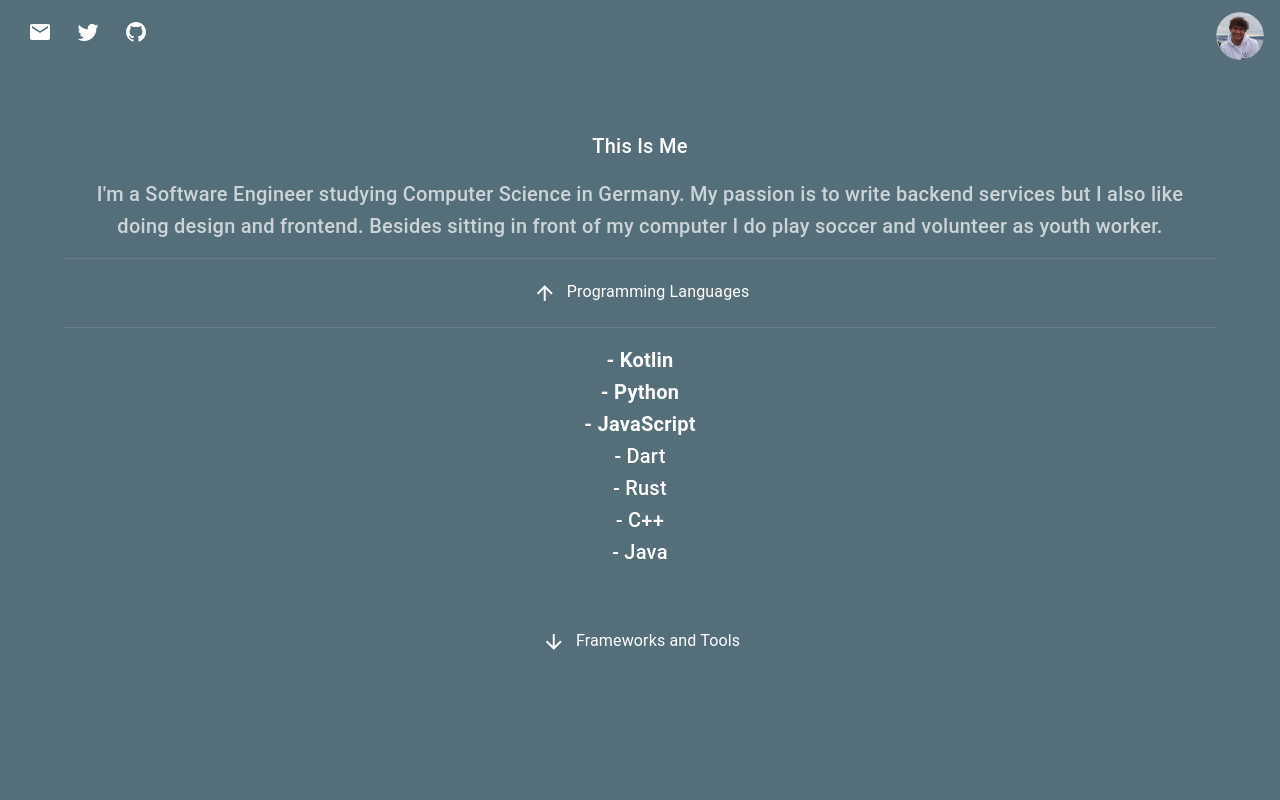
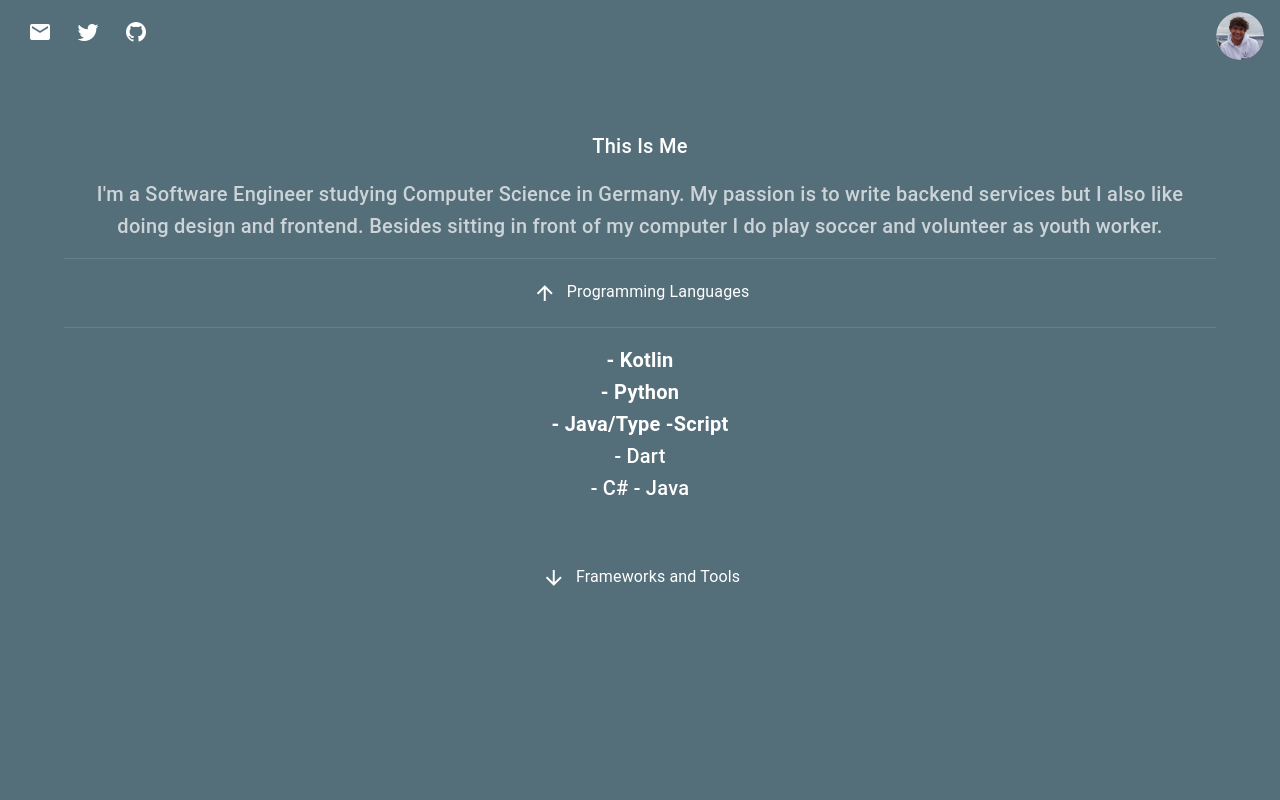
Before and after one commit to Mari-W/mari-w.github.io, a Vue app: page / in a window 1280 px wide. Both pictures are taken after a click on the button 544 px from the left and 292 px from the top of the page. Shown: the top 800 px of the page. Built offline with nearby package versions, Linux system fonts and the light colour scheme.

Commit message:
Update About.vue

```diff
--- a/src/components/sections/About.vue
+++ b/src/components/sections/About.vue
@@ -39,12 +39,11 @@
               <strong
               >- Kotlin <br/>
                 - Python <br/>
-                - JavaScript</strong
+                - Java/Type -Script</strong
               >
               <br/>
               - Dart <br/>
-              - Rust <br/>
-              - C++ <br/>
+              - C#
               - Java <br/>
             </v-card-text>
           </v-col>
```
